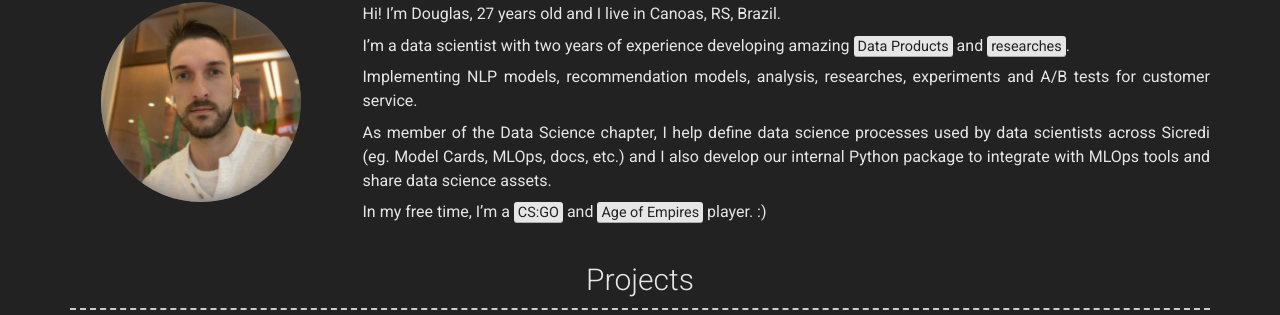
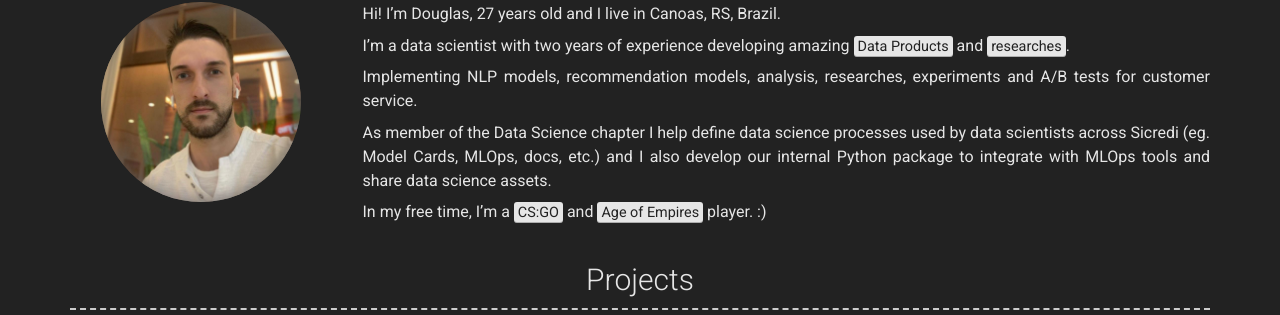
Before and after one commit to DougTrajano/resume, a Jekyll site: the page built from index.md, in a window 1280 px wide and 900 px high. Shown: the part 387-702 px from the top of the window. Built offline with Jekyll 4.4.1, drawn with Linux system fonts in a browser that asks for light colours; nearby versions of some CDN libraries.

Commit message:
update contents

```diff
--- a/_config.yml
+++ b/_config.yml
@@ -58,7 +58,7 @@ about_content: | # this will include new lines to allow paragraphs
 
   Implementing NLP models, recommendation models, analysis, researches, experiments and A/B tests for customer service.
 
-  As member of the Data Science chapter, I help define data science processes used by data scientists across Sicredi (eg. Model Cards, MLOps, docs, etc.) and I also develop our internal Python package to integrate with MLOps tools and share data science assets.
+  As member of the Data Science chapter I help define data science processes used by data scientists across Sicredi (eg. Model Cards, MLOps, docs, etc.) and I also develop our internal Python package to integrate with MLOps tools and share data science assets.
 
   In my free time, I'm a <mark>CS:GO</mark> and <mark>Age of Empires</mark> player. :)
 
```
